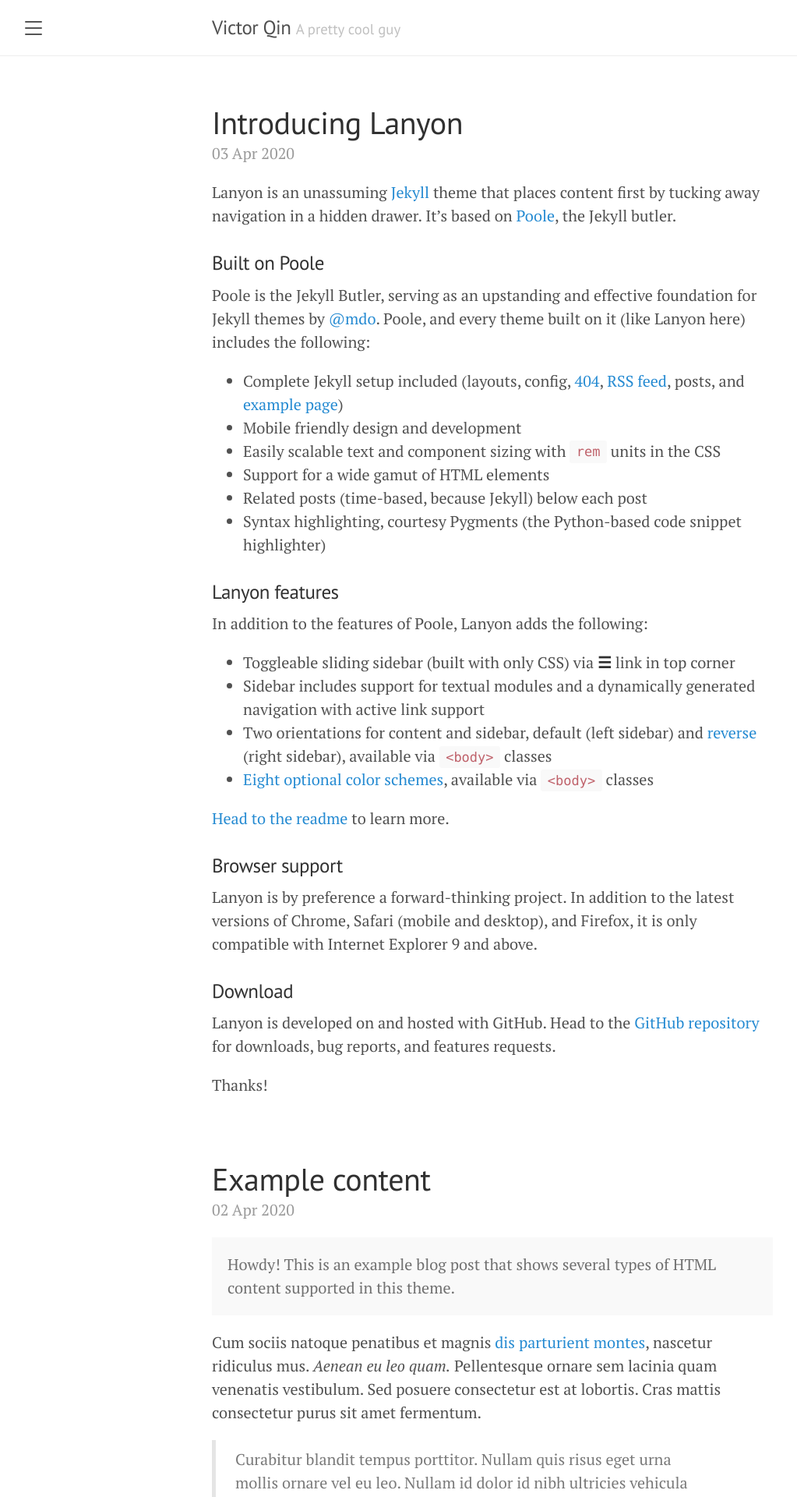
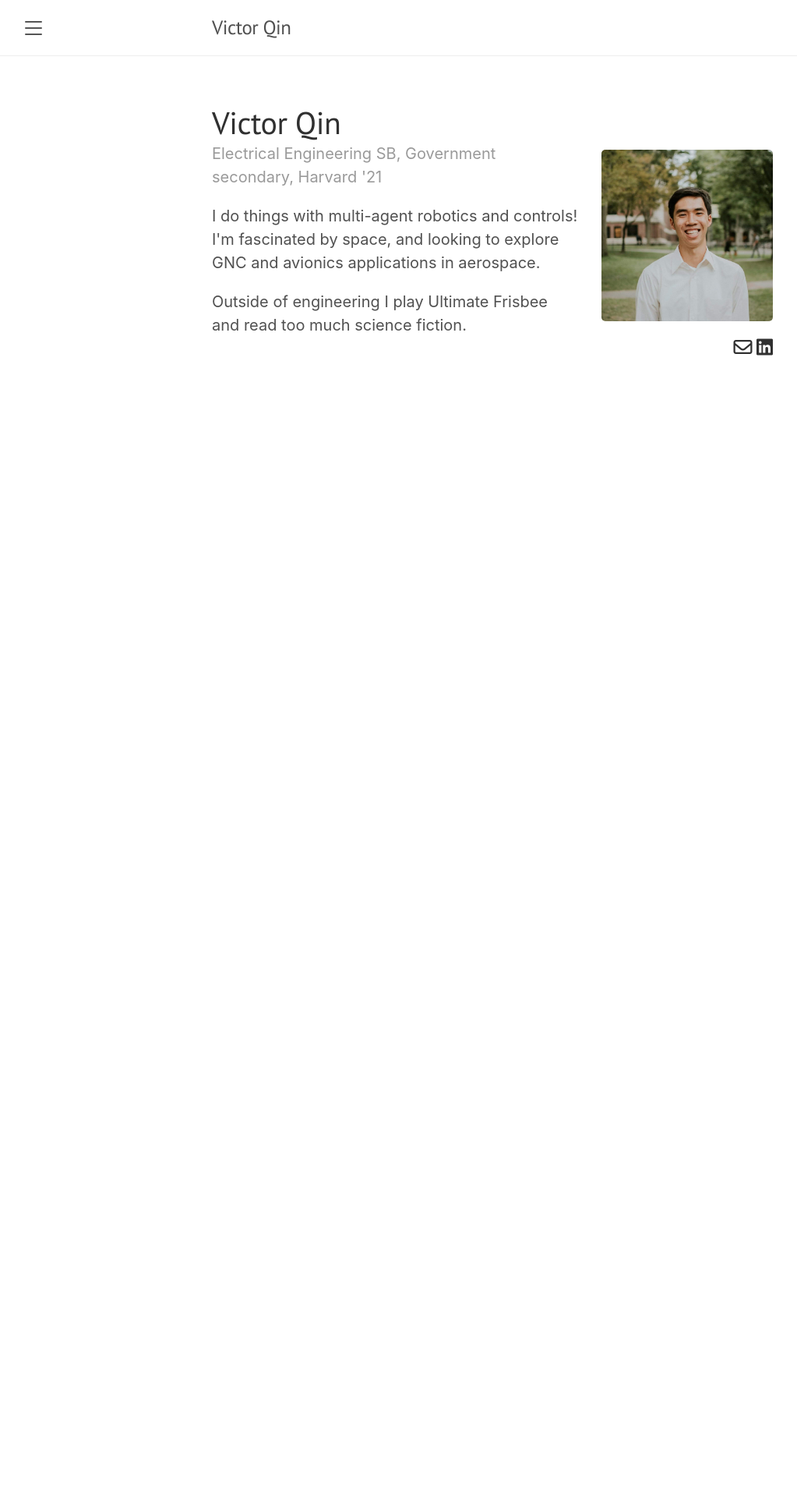
Before and after one commit to victor-qin/victor-qin.github.io, a Jekyll site: the page built from index.html, in a window 1280 px wide. Shown: the top 1920 px of the page at 78% size, without its empty margins (8-1031 px from the left). Built offline with Jekyll 4.4.1, drawn with Linux system fonts in a browser that asks for light colours; nearby versions of some CDN libraries; the list of posts is cut into pages by our own code; after the commit the page ends 900 px from its top, so only the background shows below that; some of the changed text lies outside the part shown.

Commit message:
Major Edits and beginning project page

```diff
--- a/_config.yml
+++ b/_config.yml
@@ -1,19 +1,17 @@
 # Setup
 title:               Victor Qin
-tagline:             'A pretty cool guy'
-description:         'A reserved <a href="https://jekyllrb.com" target="_blank">Jekyll</a> theme that places the utmost gravity on content with a hidden drawer. Made by <a href="https://twitter.com/mdo" target="_blank">@mdo</a>.'
+description:         'Built with Jekyll theme <a href="https://lanyon.getpoole.com/" target="_blank">Lanyon</a> and <a href="https://getbootstrap.com/" target="_blank">Bootstrap</a>.'
 url:                 https://victor-qin.github.io
 baseurl:             ''
-paginate:            5
+paginate:            20
 permalink:           pretty
-
 
 
 # About/contact
 author:
   name:              Victor Qin
-  url:               https://twitter.com/mdo
-  email:             markdotto@gmail.com
+  url:               https://victor-qin.github.io
+  email:             lingheng.qin@gmail.com
 
 # Gems
 plugins:
--- a/_includes/head.html
+++ b/_includes/head.html
@@ -16,10 +16,23 @@
   <link rel="canonical" href="{{ page.url | absolute_url }}">
   {% endif %}
 
+
+  <!-- CSS only -->
+  <link rel="stylesheet" href="https://stackpath.bootstrapcdn.com/bootstrap/4.5.2/css/bootstrap.min.css" integrity="sha384-JcKb8q3iqJ61gNV9KGb8thSsNjpSL0n8PARn9HuZOnIxN0hoP+VmmDGMN5t9UJ0Z" crossorigin="anonymous">
+
+  <!-- JS, Popper.js, and jQuery -->
+  <script src="https://code.jquery.com/jquery-3.5.1.slim.min.js" integrity="sha384-DfXdz2htPH0lsSSs5nCTpuj/zy4C+OGpamoFVy38MVBnE+IbbVYUew+OrCXaRkfj" crossorigin="anonymous"></script>
+  <script src="https://cdn.jsdelivr.net/npm/popper.js@1.16.1/dist/umd/popper.min.js" integrity="sha384-9/reFTGAW83EW2RDu2S0VKaIzap3H66lZH81PoYlFhbGU+6BZp6G7niu735Sk7lN" crossorigin="anonymous"></script>
+  <script src="https://stackpath.bootstrapcdn.com/bootstrap/4.5.2/js/bootstrap.min.js" integrity="sha384-B4gt1jrGC7Jh4AgTPSdUtOBvfO8shuf57BaghqFfPlYxofvL8/KUEfYiJOMMV+rV" crossorigin="anonymous"></script>
+
+
   <link rel="stylesheet" href="{{ '/public/css/poole.css' | absolute_url }}">
   <link rel="stylesheet" href="{{ '/public/css/syntax.css' | absolute_url }}">
   <link rel="stylesheet" href="{{ '/public/css/lanyon.css' | absolute_url }}">
+
+
   <link rel="stylesheet" href="https://fonts.googleapis.com/css?family=PT+Serif:400,400italic,700%7CPT+Sans:400">
+
 
   <link rel="apple-touch-icon-precomposed" sizes="144x144" href="{{ '/public/apple-touch-icon-precomposed.png' | absolute_url }}">
   <link rel="shortcut icon" href="{{ '/public/favicon.ico' | absolute_url }}">
--- a/_includes/sidebar.html
+++ b/_includes/sidebar.html
@@ -9,7 +9,7 @@
   </div>
 
   <nav class="sidebar-nav">
-    <a class="sidebar-nav-item{% if page.title == 'Home' %} active{% endif %}" href="{{ '/' | absolute_url }}">Home</a>
+    <!-- <a class="sidebar-nav-item{% if page.title == 'Home' %} active{% endif %}" href="{{ '/' | absolute_url }}">Home</a> -->
 
     {% comment %}
       The code below dynamically generates a sidebar nav of pages with
--- a/_posts/2020-04-01-whats-jekyll.md
+++ /dev/null
@@ -1,12 +0,0 @@
----
-layout: post
-title: What's Jekyll?
----
-
-[Jekyll](https://jekyllrb.com) is a static site generator, an open-source tool for creating simple yet powerful websites of all shapes and sizes. From [the project's readme](https://github.com/mojombo/jekyll/blob/master/README.markdown):
-
-  > Jekyll is a simple, blog aware, static site generator. It takes a template directory [...] and spits out a complete, static website suitable for serving with Apache or your favorite web server. This is also the engine behind GitHub Pages, which you can use to host your project’s page or blog right here from GitHub.
-
-It's an immensely useful tool and one we encourage you to use here with Lanyon.
-
-Find out more by [visiting the project on GitHub](https://github.com/mojombo/jekyll).
--- a/_posts/2020-04-02-example-content.md
+++ /dev/null
@@ -1,122 +0,0 @@
----
-layout: post
-title: Example content
----
-
-
-<div class="message">
-  Howdy! This is an example blog post that shows several types of HTML content supported in this theme.
-</div>
-
-Cum sociis natoque penatibus et magnis <a href="#">dis parturient montes</a>, nascetur ridiculus mus. *Aenean eu leo quam.* Pellentesque ornare sem lacinia quam venenatis vestibulum. Sed posuere consectetur est at lobortis. Cras mattis consectetur purus sit amet fermentum.
-
-> Curabitur blandit tempus porttitor. Nullam quis risus eget urna mollis ornare vel eu leo. Nullam id dolor id nibh ultricies vehicula ut id elit.
-
-Etiam porta **sem malesuada magna** mollis euismod. Cras mattis consectetur purus sit amet fermentum. Aenean lacinia bibendum nulla sed consectetur.
-
-## Inline HTML elements
-
-HTML defines a long list of available inline tags, a complete list of which can be found on the [Mozilla Developer Network](https://developer.mozilla.org/en-US/docs/Web/HTML/Element).
-
-- **To bold text**, use `<strong>`.
-- *To italicize text*, use `<em>`.
-- Abbreviations, like <abbr title="HyperText Markup Langage">HTML</abbr> should use `<abbr>`, with an optional `title` attribute for the full phrase.
-- Citations, like <cite>&mdash; Mark otto</cite>, should use `<cite>`.
-- <del>Deleted</del> text should use `<del>` and <ins>inserted</ins> text should use `<ins>`.
-- Superscript <sup>text</sup> uses `<sup>` and subscript <sub>text</sub> uses `<sub>`.
-
-Most of these elements are styled by browsers with few modifications on our part.
-
-## Heading
-
-Vivamus sagittis lacus vel augue rutrum faucibus dolor auctor. Duis mollis, est non commodo luctus, nisi erat porttitor ligula, eget lacinia odio sem nec elit. Morbi leo risus, porta ac consectetur ac, vestibulum at eros.
-
-### Code
-
-Cum sociis natoque penatibus et magnis dis `code element` montes, nascetur ridiculus mus.
-
-{% highlight js %}
-// Example can be run directly in your JavaScript console
-
-// Create a function that takes two arguments and returns the sum of those arguments
-var adder = new Function("a", "b", "return a + b");
-
-// Call the function
-adder(2, 6);
-// > 8
-{% endhighlight %}
-
-Aenean lacinia bibendum nulla sed consectetur. Etiam porta sem malesuada magna mollis euismod. Fusce dapibus, tellus ac cursus commodo, tortor mauris condimentum nibh, ut fermentum massa.
-
-### Lists
-
-Cum sociis natoque penatibus et magnis dis parturient montes, nascetur ridiculus mus. Aenean lacinia bibendum nulla sed consectetur. Etiam porta sem malesuada magna mollis euismod. Fusce dapibus, tellus ac cursus commodo, tortor mauris condimentum nibh, ut fermentum massa justo sit amet risus.
-
-* Praesent commodo cursus magna, vel scelerisque nisl consectetur et.
-* Donec id elit non mi porta gravida at eget metus.
-* Nulla vitae elit libero, a pharetra augue.
-
-Donec ullamcorper nulla non metus auctor fringilla. Nulla vitae elit libero, a pharetra augue.
-
-1. Vestibulum id ligula porta felis euismod semper.
-2. Cum sociis natoque penatibus et magnis dis parturient montes, nascetur ridiculus mus.
-3. Maecenas sed diam eget risus varius blandit sit amet non magna.
-
-Cras mattis consectetur purus sit amet fermentum. Sed posuere consectetur est at lobortis.
-
-<dl>
-  <dt>HyperText Markup Language (HTML)</dt>
-  <dd>The language used to describe and define the content of a Web page</dd>
-
-  <dt>Cascading Style Sheets (CSS)</dt>
-  <dd>Used to describe the appearance of Web content</dd>
-
-  <dt>JavaScript (JS)</dt>
-  <dd>The programming language used to build advanced Web sites and applications</dd>
-</dl>
-
-Integer posuere erat a ante venenatis dapibus posuere velit aliquet. Morbi leo risus, porta ac consectetur ac, vestibulum at eros. Nullam quis risus eget urna mollis ornare vel eu leo.
-
-### Tables
-
-Aenean lacinia bibendum nulla sed consectetur. Lorem ipsum dolor sit amet, consectetur adipiscing elit.
-
-<table>
-  <thead>
-    <tr>
-      <th>Name</th>
-      <th>Upvotes</th>
-      <th>Downvotes</th>
-    </tr>
-  </thead>
-  <tfoot>
-    <tr>
-      <td>Totals</td>
-      <td>21</td>
-      <td>23</td>
-    </tr>
-  </tfoot>
-  <tbody>
-    <tr>
-      <td>Alice</td>
-      <td>10</td>
-      <td>11</td>
-    </tr>
-    <tr>
-      <td>Bob</td>
-      <td>4</td>
-      <td>3</td>
-    </tr>
-    <tr>
-      <td>Charlie</td>
-      <td>7</td>
-      <td>9</td>
-    </tr>
-  </tbody>
-</table>
-
-Nullam id dolor id nibh ultricies vehicula ut id elit. Sed posuere consectetur est at lobortis. Nullam quis risus eget urna mollis ornare vel eu leo.
-
------
-
-Want to see something else added? <a href="https://github.com/poole/poole/issues/new">Open an issue.</a>
--- a/index.html
+++ b/index.html
@@ -1,37 +1,23 @@
 ---
-layout: default
-title: Home
+layout: page
+title: Victor Qin
 ---
+<script src='https://kit.fontawesome.com/a076d05399.js'></script>
+<div class="row">
+    <div class="col-md-8">
+        <!-- <h1 class="post-title">Victor Qin</h1> -->
+        <p class="post-date">Electrical Engineering SB, Government secondary, Harvard '21</p>
 
-<div class="posts">
-  {% for post in paginator.posts %}
-  <div class="post">
-    <h1 class="post-title">
-      <a href="{{ post.url | absolute_url }}">
-        {{ post.title }}
-      </a>
-    </h1>
+        <p>I do things with multi-agent robotics and controls! I'm fascinated by space, and looking to explore GNC and avionics applications in aerospace.</p>
 
-    <span class="post-date">{{ post.date | date_to_string }}</span>
+        <p>Outside of engineering I play Ultimate Frisbee and read too much science fiction.</p>
 
-    {{ post.content }}
-  </div>
-  {% endfor %}
+    </div>
+    <div class="col-md-4">
+        <img src="public/profile_photo.jpg" class="img-fluid">
+        <span style="float:right">
+            <a href="mailto:victor_l_qin@college.harvard.edu" target='_blank' alt='Email'><i class='far fa-envelope' style='font-size:24px'></i></a>
+            <a href="https://www.linkedin.com/in/victor-qin-14754286/" target='_blank' alt='LinkedIn'><i class='fab fa-linkedin' style='font-size:24px'></i></a>
+        </span>
+    </div>
 </div>
-
-<div class="pagination">
-  {% if paginator.next_page %}
-    <a class="pagination-item older" href="{{ paginator.next_page_path | absolute_url }}">Older</a>
-  {% else %}
-    <span class="pagination-item older">Older</span>
-  {% endif %}
-  {% if paginator.previous_page %}
-    {% if paginator.page == 2 %}
-      <a class="pagination-item newer" href="{{ '/' | absolute_url }}">Newer</a>
-    {% else %}
-      <a class="pagination-item newer" href="{{ paginator.previous_page_path | absolute_url }}">Newer</a>
-    {% endif %}
-  {% else %}
-    <span class="pagination-item newer">Newer</span>
-  {% endif %}
-</div>
--- a/public/css/lanyon.css
+++ b/public/css/lanyon.css
@@ -556,3 +556,14 @@
 .layout-reverse.sidebar-overlay #sidebar-checkbox:checked ~ .sidebar {
   box-shadow: -.25rem 0 .5rem rgba(0,0,0,.1);
 }
+
+/* My modifications on the link */
+/* unvisited link */
+a {
+  color:#303030;
+}
+
+a:hover {
+  color: #909090;
+  text-decoration: none;
+}
```
Also changed, not shown: _posts/2020-04-03-introducing-lanyon.md (+1 -0 lines), _posts/2020-08-06-Decentralized-Robotics.md (added, +26 -0 lines), _posts/2020-08-07-Multi-agent Deployment.md (added, +20 -0 lines), projects.html (added, +25 -0 lines), public/favicon.ico (deleted), public/img/Multi-agent-Deployment.png (added), public/profile_photo.jpg (added), 1 other file.
